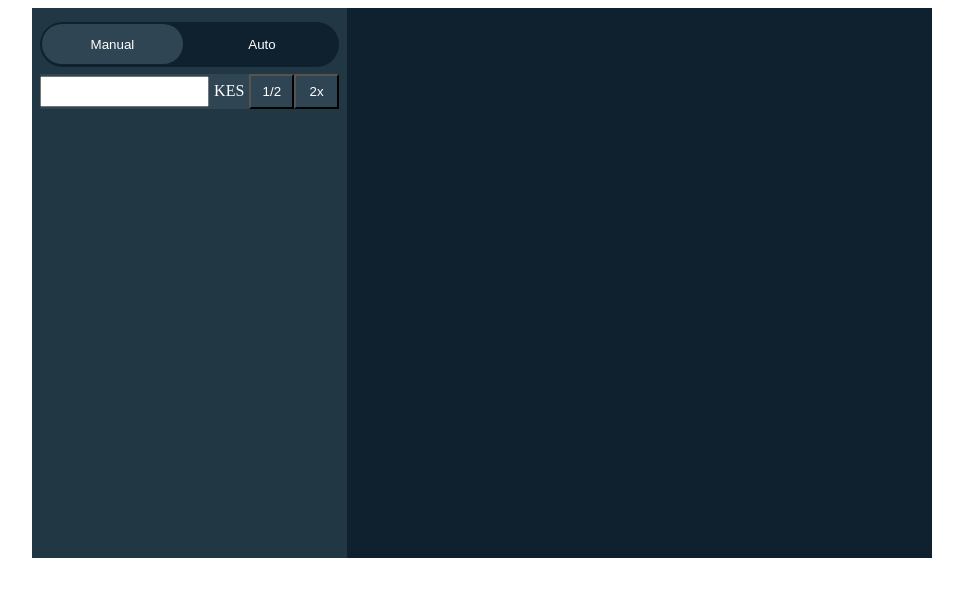
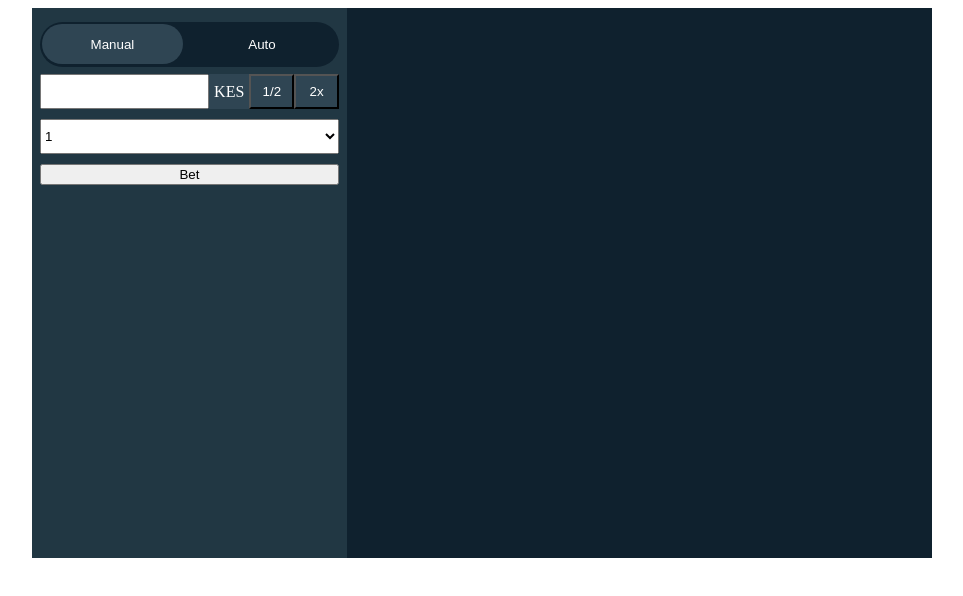
Before and after one commit to badakomora/goal, a React (Create React App) app: page / in a window 1280 px wide. Shown: the top 596 px of the page, without its empty margins (158-1121 px from the left). Built offline with nearby package versions, Linux system fonts and the light colour scheme.

Commit message:
first commit

```diff
--- /dev/null
+++ b/src/components/BetButton.tsx
@@ -0,0 +1,22 @@
+/** @jsxImportSource @emotion/react */
+import { css } from "@emotion/react"
+export const BetButton = () => {
+    const betbutton = ({
+        betbutton:css({
+            width:"100%",
+            height:"35px",
+            marginTop:"10px"
+        }),
+        button:css({
+            width:"100%",
+            height:"100%"
+        })
+    })
+    return(
+        <div css={betbutton.betbutton}>
+            <div className="wrap">
+                <button css={betbutton.button}>Bet</button>
+            </div>
+        </div>
+    )
+}
--- a/src/components/BetInput.tsx
+++ b/src/components/BetInput.tsx
@@ -4,41 +4,44 @@ import { css } from "@emotion/react"
 export const BetInput = () => {
     const betinput = ({
         betinput:css({
-            width:"100%"
+            width:"100%",
+            height:"35px",
         }),
         wrap:css({
             display:"flex",
-            height:"35px",
+            height:"100%",
             background: "#2f4553",
         }),
         inputwrap:css({
             display:"flex",
             width:"70%",
-            height:"90%",
-            margin:"auto"
+            height:"100%",
+            margin:"auto",
         }),
         inputbuttons:css({
             display:"flex",
             width:"30%",
+            height:"100%",
+            background:"green"
         }),
         input:css({
-            width:"80%"
+            width:"80%",
         }),
         amounticon:css({
-            marginTop:"6px",
+            margin:"auto",
             color:"white",
-            width:"20%"
+            width:"20%",
         }),
         amounthalf:css({
             background: "#2f4553",
             width:"50%",
-            height:"35px",
+            height:"100%",
             color:"white"
         }),
         amountdouble:css({
             background: "#2f4553",
             width:"50%",
-            height:"35px",
+            height:"100%",
             color:"white"
         })
     })
@@ -50,7 +53,9 @@ export const BetInput = () => {
             <div css={betinput.wrap}>
                 <div css={betinput.inputwrap}>
                     <input css={betinput.input} type="number" />
-                    <span css={betinput.amounticon}>KES</span>
+                    <div css={betinput.amounticon}>
+                        <span>KES</span>
+                    </div>
                 </div>
                 <div css={betinput.inputbuttons}>
                     <button css={betinput.amounthalf}>1/2</button>
--- a/src/components/LeftWrap.tsx
+++ b/src/components/LeftWrap.tsx
@@ -2,6 +2,8 @@
 import { css } from "@emotion/react"
 import { Tabs } from "./Tabs"
 import { BetInput } from "./BetInput"
+import { MinesInput } from "./MinesInput"
+import { BetButton } from "./BetButton"
 
 const tabs = ({
     wrap:css({
@@ -16,6 +18,8 @@ export const LeftWrap = () =>{
         <div css={tabs.wrap}>
             <Tabs />
             <BetInput />
+            <MinesInput />
+            <BetButton />
         </div>
     )
 }
--- /dev/null
+++ b/src/components/MinesInput.tsx
@@ -0,0 +1,24 @@
+/** @jsxImportSource @emotion/react */
+import { css } from "@emotion/react"
+
+export const MinesInput = () =>{
+    const minesinput = ({
+        minesinput:css({
+            width:"100%",
+            height:"35px",
+            marginTop:"10px"
+        }),
+        input:css({
+            width:"100%",
+            height:"100%"
+        })
+    })
+    return(
+        <div css={minesinput.minesinput}>
+                <select css={minesinput.input} >
+                    <option value="">1</option>
+                    <option value="">2</option>
+                </select>
+        </div>
+    )
+}
```
